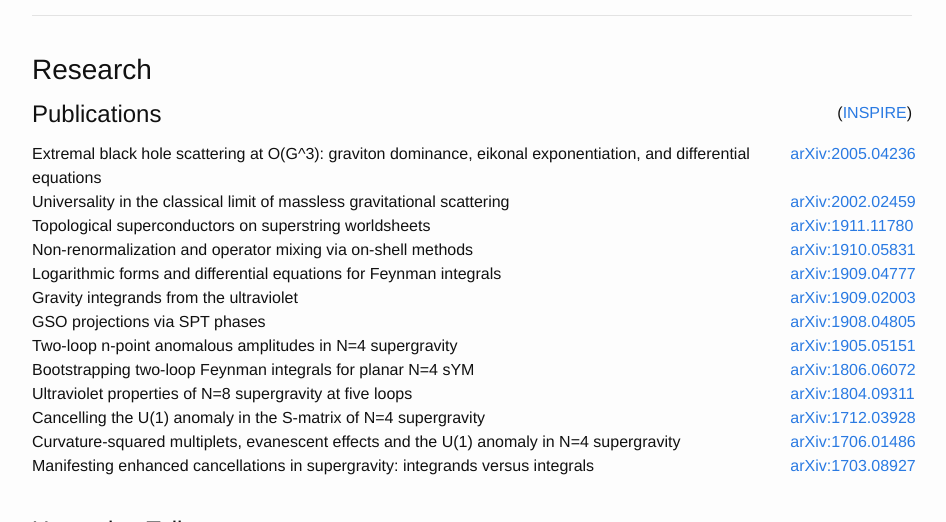
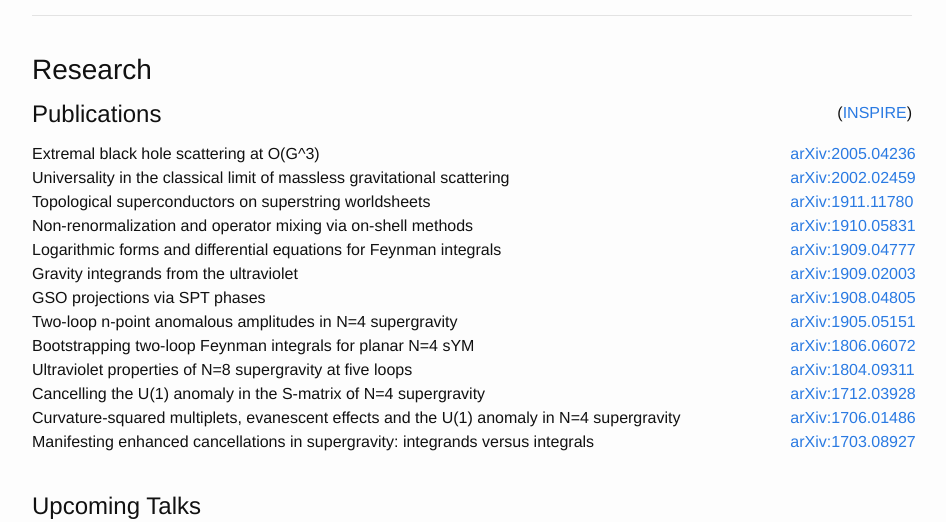
Before and after one commit to julioparra/julioparra.github.io, a Jekyll site: the page built from index.md, in a window 1280 px wide and 900 px high, cut to the strip 378-900 px from the top of the window. Shown: the whole strip, without its empty margins (168-1114 px from the left). Built offline with Jekyll 4.4.1, drawn with Linux system fonts in a browser that asks for light colours; nearby versions of some CDN libraries.

Commit message:
Small change

```diff
--- a/index.md
+++ b/index.md
@@ -32,7 +32,7 @@ Office: PAB 4-737 <br>
     <div class="col-md-2 col-12" style="vertical-align: middle; text-align:right"> (<a href="http://inspirehep.net/author/profile/J.Parra.Martinez.1">INSPIRE</a>) </div>
   </div>
   <div class="row">
-    <div class="col-md-10 col-0">Extremal black hole scattering at O(G^3): graviton dominance, eikonal exponentiation, and differential equations </div>
+    <div class="col-md-10 col-0">Extremal black hole scattering at O(G^3) </div>
     <div class="col-md-2 col-12" style="text-align:right"> <a href="https://arxiv.org/abs/2005.04236">arXiv:2005.04236</a> </div>
   </div>
   <div class="row">
```
